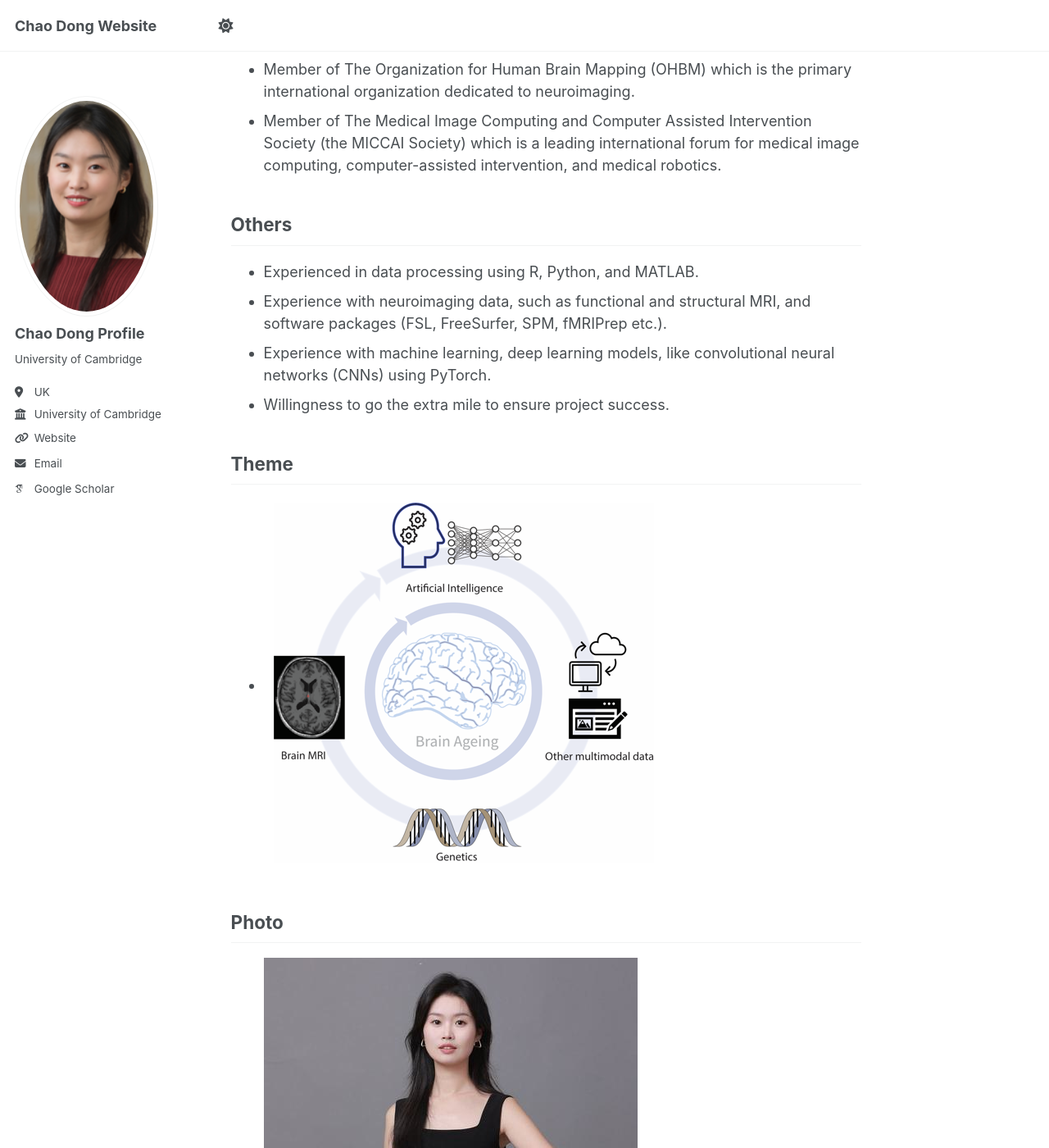
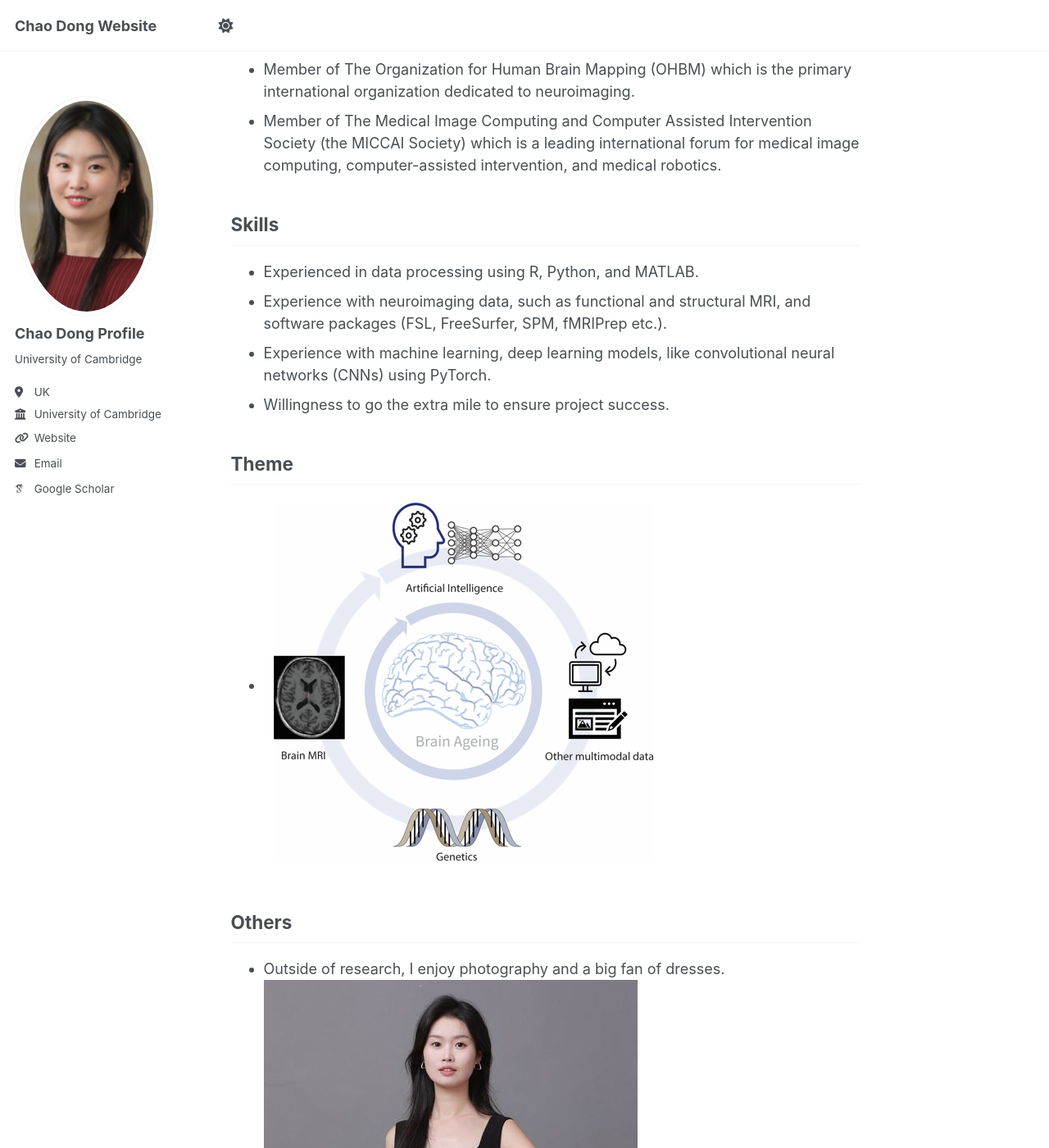
Before and after one commit to ChaoDong12/chaodong.github.io, a Jekyll site: the page built from _pages/about.md, in a window 1280 px wide and 1400 px high, scrolled down 2637 px. Shown: the whole window at 82% size. Built offline with Jekyll 4.4.1, drawn with Linux system fonts in a browser that asks for light colours; some web fonts are replaced.

Commit message:
Update about.md

```diff
--- a/_pages/about.md
+++ b/_pages/about.md
@@ -61,7 +61,7 @@ Membership
 * Member of The Organization for Human Brain Mapping (OHBM) which is the primary international organization dedicated to neuroimaging.
 * Member of The Medical Image Computing and Computer Assisted Intervention Society (the MICCAI Society) which is a leading international forum for medical image computing, computer-assisted intervention, and medical robotics.
 
-Others
+Skills
 ------
 *	Experienced in data processing using R, Python, and MATLAB.
 *	Experience with neuroimaging data, such as functional and structural MRI, and software packages (FSL, FreeSurfer, SPM, fMRIPrep etc.).
@@ -72,6 +72,7 @@ Theme
 ------
  * ![Editing](./images/thesis.png)
 
-Photo
+Others
 ------
-* ![Editing](./images/Chao_black_01_new_01.jpg)
+* Outside of research, I enjoy photography and a big fan of dresses.
+  ![Editing](./images/Chao_black_01_new_01.jpg)
```
